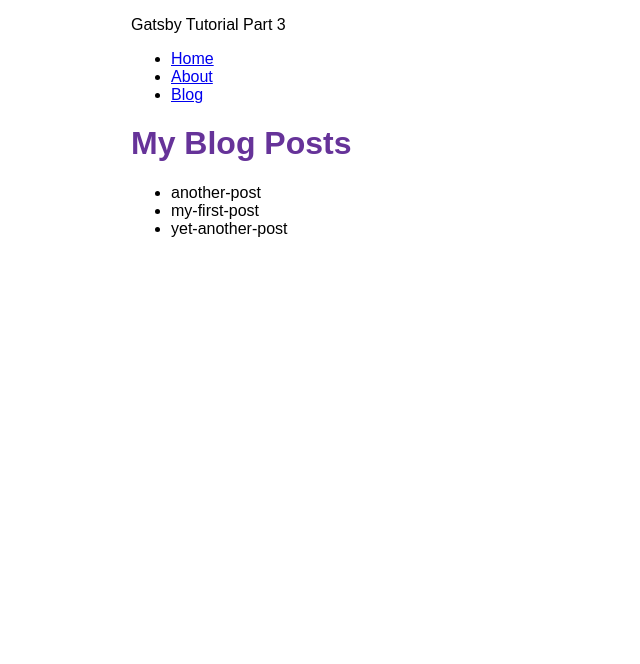
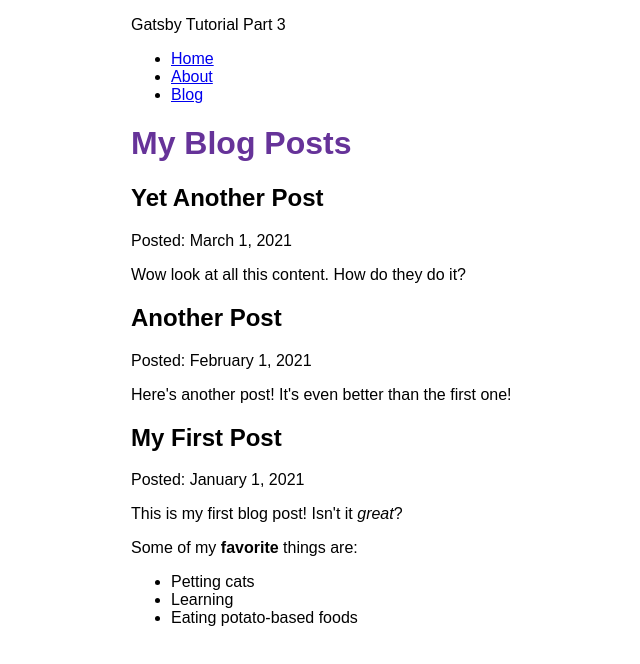
Before and after one commit to alschroeder7/gatsby-tutorial, a Gatsby site: page /blog in a window 1280 px wide. Shown: the whole page, without its empty margins (259-899 px from the left). Built offline with nearby package versions, Linux system fonts and the light colour scheme; Gatsby itself is replaced by a stand-in of ours.

Commit message:
Finished Gatsby Tutorial Part 5

```diff
--- a/blog/another-post.mdx
+++ b/blog/another-post.mdx
@@ -0,0 +1,6 @@
+---
+title: "Another Post"
+date: "2021-02-01"
+---
+
+Here's another post! It's even better than the first one!
--- a/blog/my-first-post.mdx
+++ b/blog/my-first-post.mdx
@@ -0,0 +1,12 @@
+---
+title: "My First Post"
+date: "2021-01-01"
+---
+
+This is my first blog post! Isn't it *great*?
+
+Some of my **favorite** things are:
+
+* Petting cats
+* Learning
+* Eating potato-based foods
--- a/blog/yet-another-post.mdx
+++ b/blog/yet-another-post.mdx
@@ -0,0 +1,6 @@
+---
+title: "Yet Another Post"
+date: "2021-03-01"
+---
+
+Wow look at all this content. How do they do it?
--- a/gatsby-config.js
+++ b/gatsby-config.js
@@ -14,5 +14,6 @@ module.exports = {
         path: `${__dirname}/blog`,
       }
     },
+    "gatsby-plugin-mdx",
   ],
 };
--- a/package.json
+++ b/package.json
@@ -15,9 +15,12 @@
     "clean": "gatsby clean"
   },
   "dependencies": {
+    "@mdx-js/mdx": "^1.6.22",
+    "@mdx-js/react": "^1.6.22",
     "gatsby": "^3.9.0",
     "gatsby-plugin-gatsby-cloud": "^2.9.1",
     "gatsby-plugin-image": "^1.9.0",
+    "gatsby-plugin-mdx": "^2.9.0",
     "gatsby-plugin-sharp": "^3.9.0",
     "gatsby-source-filesystem": "^3.9.0",
     "react": "^17.0.1",
--- a/src/pages/blog.js
+++ b/src/pages/blog.js
@@ -1,28 +1,36 @@
 import * as React from 'react';
 import { graphql } from 'gatsby';
+import { MDXRenderer } from 'gatsby-plugin-mdx';
 import Layout from '../components/layout';
 
 const BlogPage = ({ data }) => {
     return (
         <Layout pageTitle="My Blog Posts">
-            <ul>
             {
-                data.allFile.nodes.map(node => (
-                    <li key={node.name}>
-                        {node.name}
-                    </li>
+                data.allMdx.nodes.map((node) => (
+                    <article key={node.id}>
+                        <h2>{node.frontmatter.title}</h2>
+                        <p>Posted: {node.frontmatter.date}</p>
+                        <MDXRenderer>
+                            {node.body}
+                        </MDXRenderer>
+                    </article>
                 ))
             }
-            </ul>
         </Layout>
     )
 }
 
 export const query = graphql`
     query {
-        allFile {
+        allMdx(sort: {fields: frontmatter___date, order: DESC}) {
             nodes {
-                name
+                frontmatter {
+                    title
+                    date(formatString: "MMMM D, YYYY")
+                }
+                id
+                body
             }
         }
     }
```
Also changed, not shown: 1 other file.
